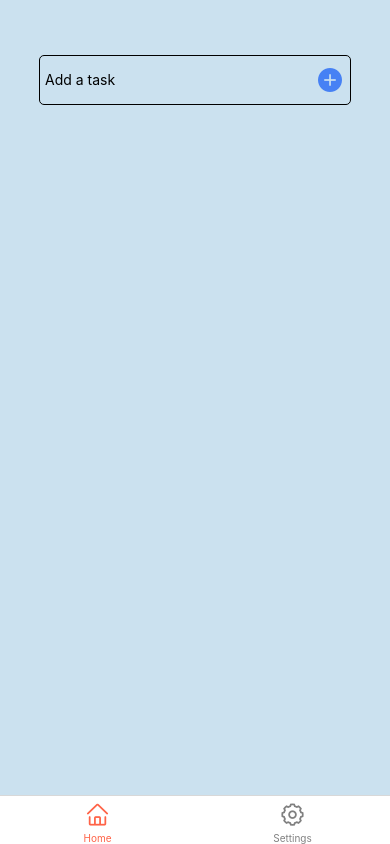
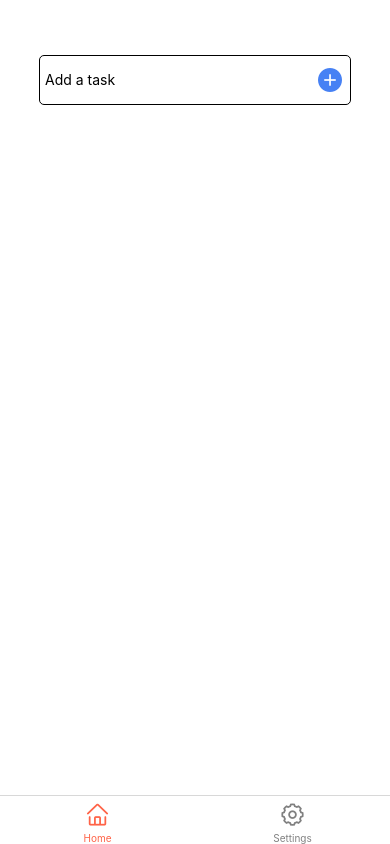
Before and after one commit to Azimuthal444/ToDoApp, a React Native app: screen /Home in a window 390 px wide. Built offline with nearby package versions, Linux system fonts and the light colour scheme.

Commit message:
Changed color of home screen

```diff
--- a/Screens/Home.js
+++ b/Screens/Home.js
@@ -61,7 +61,7 @@ export default Home;
 const styles = StyleSheet.create({
   container: {
     flex: 1,
-    backgroundColor: "#CBE1EF",
+    backgroundColor: "#fff",
   },
   inputViewContainer: {
     flex: 20,
```
